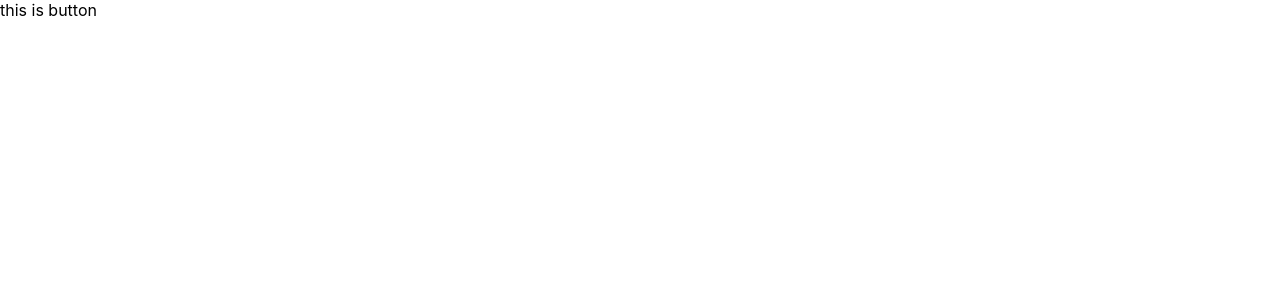
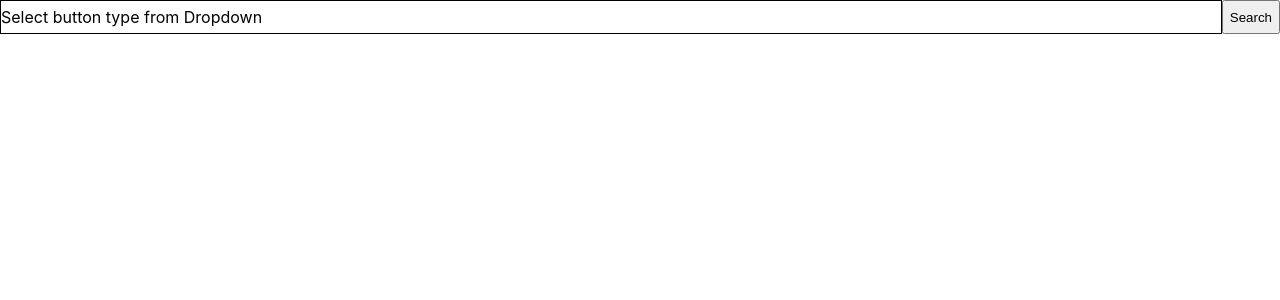
Before and after one commit to singhmanmeetsingh/mono, a React (Create React App) app: page /#/button in a window 1280 px wide. Shown: the top 300 px of the page. Built offline with nearby package versions, Linux system fonts and the light colour scheme.

Commit message:
custom selectbox added

```diff
--- a/src/routes/Buttons/Button.js
+++ b/src/routes/Buttons/Button.js
@@ -1,11 +1,15 @@
 import React from "react";
-
+import SelectBox from "../Input/SelectBox"
+import classes from "./Button.module.scss";
+import {button} from "../../utils/Constant"
 
  const Button =() => {
-
+  console.log("classes",classes)
   return (
     <>
-    this is button
+    <div>
+      <SelectBox dropDownOptions={button}/>
+    </div>
     </>
   );
 }
--- /dev/null
+++ b/src/routes/Input/Input.module.scss
@@ -0,0 +1,34 @@
+.OuterContainer {
+  display: flex;
+}
+.SelectBoxContainer {
+  display: flex;
+  width: 100%;
+  input {
+    width: 100%;
+    line-height: 2rem;
+  }
+  .SelectBoxDiv {
+    width: 100%;
+    line-height: 2rem;
+    border: 1px solid black;
+  }
+}
+
+.DropDownContainer {
+  width: 100%;
+  border: 1px solid black;
+  display: flex;
+  justify-content: center;
+  margin-top: 0.5rem;
+  .DropDownUl {
+    width: 100%;
+    list-style-type: none;
+    padding: 0;
+    margin: 0;
+    text-align: center;
+  }
+  .DropDownLI {
+    border-bottom: 1px solid black;
+  }
+}
--- /dev/null
+++ b/src/routes/Input/SelectBox.js
@@ -0,0 +1,70 @@
+import React ,{useState ,useEffect } from 'react'
+import classes from "./Input.module.scss"
+function SelectBox({
+    dropDownOptions
+}) {
+    const [input , setInput ] = useState(false)
+    const [inputVal ,setInputVal] = useState("")
+    const [showingDropdown, setShowingDropdown] = useState(false);
+    const [selectedValue ,setSelectedValue] = useState({})
+    const [dropOptions ,setDropOptions] = useState([])
+    console.log("dropDownOptions",dropDownOptions)
+    console.log("selectedValue",selectedValue)
+    console.log("inputVal",inputVal)
+
+    const handleInputFocus = () => {
+        setInput(true)
+        setShowingDropdown(true)
+    }
+
+    useEffect(()=> {
+        dropDownOptions && inputVal == "" && inputVal.length == 0 ?
+        setDropOptions(dropDownOptions)
+        :
+        setDropOptions(dropDownOptions.filter(({value}) => value.toLowerCase().includes(inputVal.toLowerCase())))
+
+    },[dropDownOptions ,inputVal])
+
+    const Drop = () => {
+        return(
+            <ul className={classes.DropDownUl}><DropdownItems/></ul>
+
+    )}
+    const handleDropDownClick = (value) => {
+        setSelectedValue(value)
+        setInputVal(value.label)
+        setShowingDropdown(false)
+    }
+
+    const DropdownItems = () => (
+        dropOptions.map((drop)=>(
+            <li className={classes.DropDownLI} onClick={()=>handleDropDownClick(drop)} >{drop.label}</li>
+        ))
+    )
+    return (
+    <>
+        <div className={classes.OuterContainer}>
+        { input ?
+         <div className={classes.SelectBoxContainer}>
+            <input autoFocus={true} value={inputVal} onChange={(e)=>setInputVal(e.target.value)} onClick={()=>setShowingDropdown(!showingDropdown)}/>
+         </div>
+
+        :
+            <div className={classes.SelectBoxContainer}>
+                <div className={classes.SelectBoxDiv} onClick={handleInputFocus}>
+                    Select button type from Dropdown
+                </div>
+            </div>
+        }
+        <button>Search</button>
+
+        </div>
+       { showingDropdown && <div className={classes.DropDownContainer}>
+             <Drop/>
+        </div>
+        }
+    </>
+    )
+}
+
+export default SelectBox
--- /dev/null
+++ b/src/utils/Constant.js
@@ -0,0 +1,4 @@
+export const button =[
+{value:"materialUI", label:"materialUI"},
+{value:"antd", label:"antd"},
+]
```
Also changed, not shown: src/routes/Input/Input.js (added, +11 -0 lines), src/routes/Buttons/Button.module.scss (added).
